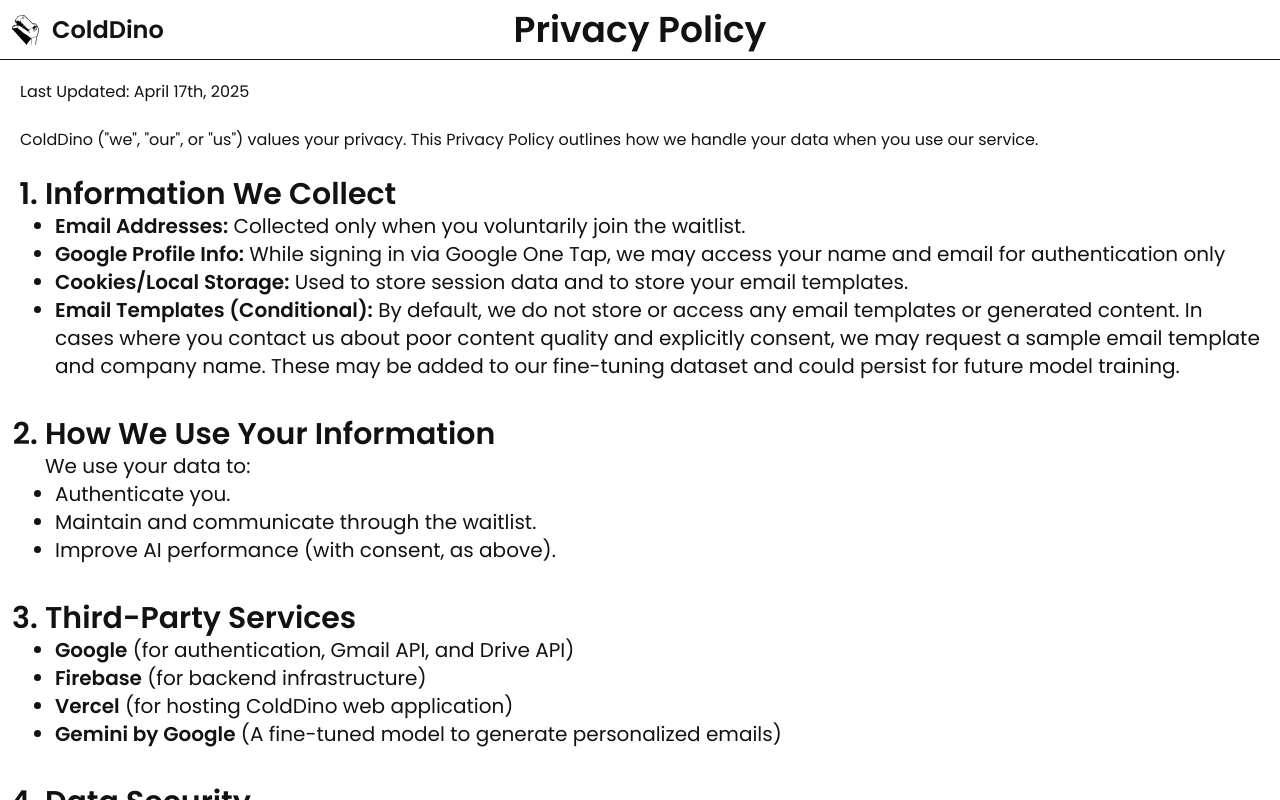
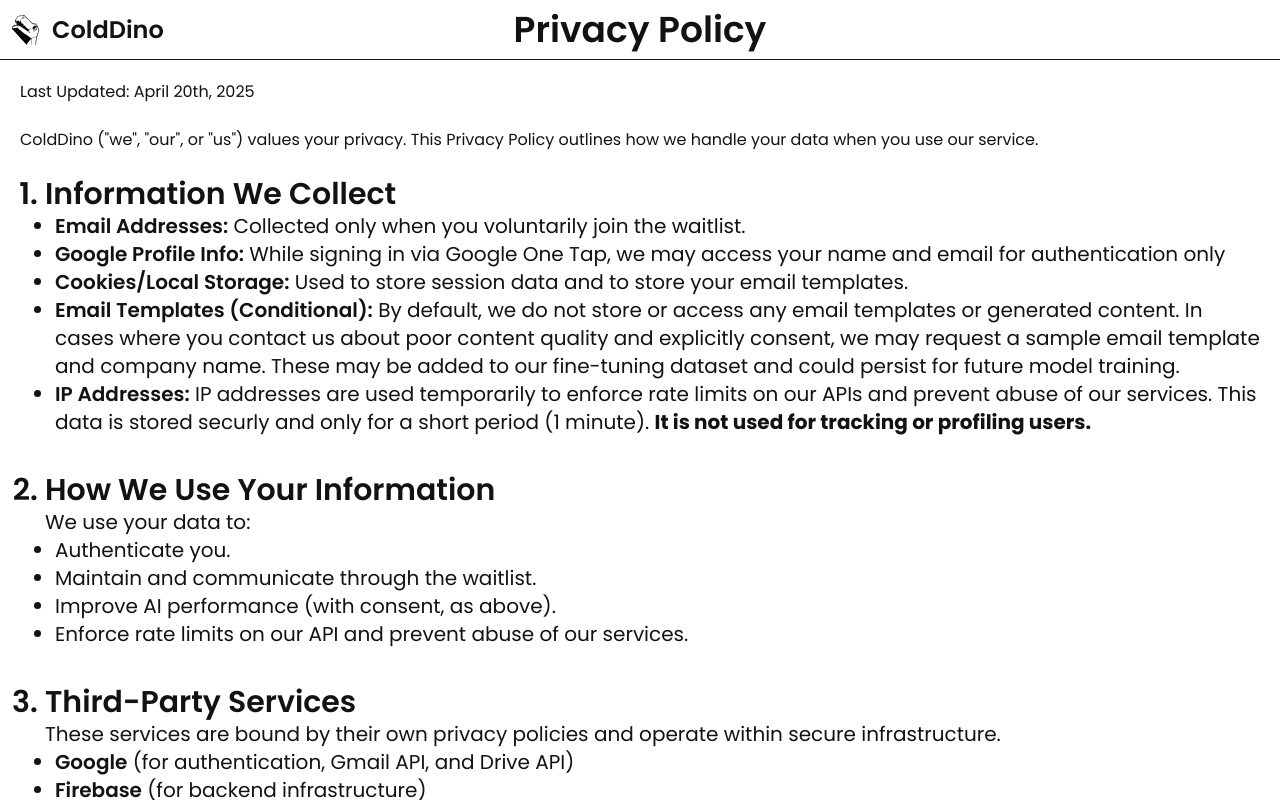
Before and after one commit to PandaBean18/coldDino, a Next.js app: page /privacy in a window 1280 px wide. Shown: the top 800 px of the page. Built offline with nearby package versions, Linux system fonts and the light colour scheme.

Commit message:
updates privacy policy and tnc

```diff
--- a/app/contact/page.tsx
+++ b/app/contact/page.tsx
@@ -85,8 +85,13 @@
             document.getElementById("contactForm")!.style.display = "none";
             document.getElementById("contactSent")!.style.display = "flex";
 
-        } catch {
-            alert("Something went wrong.");
+        } catch(e: any) {
+            if (e.status === 429) {
+                alert("Rate limit exceeded.");
+            } else {
+                alert("Something went wrong.");
+            }
+
             sendButton!.style.display = "block";
             sendButtonLoading!.style.display = "none";
             return;
--- a/app/privacy/page.tsx
+++ b/app/privacy/page.tsx
@@ -39,7 +39,7 @@
             </div>
 
             <div className="w-full p-[20px] text-[#121212]">
-                <p>Last Updated: April 17th, 2025</p>
+                <p>Last Updated: April 20th, 2025</p>
                 <br />
                 <p>ColdDino ("we", "our", or "us") values your privacy. This Privacy Policy outlines how we handle your data when you use our service.</p>
                 <br />
@@ -51,6 +51,7 @@
                             <li><span className="font-semibold">Google Profile Info:</span> While signing in via Google One Tap, we may access your name and email for authentication only</li>
                             <li><span className="font-semibold">Cookies/Local Storage:</span> Used to store session data and to store your email templates.</li>
                             <li><span className="font-semibold">Email Templates (Conditional):</span> By default, we do not store or access any email templates or generated content. In cases where you contact us about poor content quality and explicitly consent, we may request a sample email template and company name. These may be added to our fine-tuning dataset and could persist for future model training.</li>
+                            <li><span className="font-semibold">IP Addresses:</span> IP addresses are used temporarily to enforce rate limits on our APIs and prevent abuse of our services. This data is stored securly and only for a short period (1 minute). <strong>It is not used for tracking or profiling users.</strong></li>
                         </ul>
                     </li>
                     <br />
@@ -61,16 +62,19 @@
                             <li>Authenticate you.</li>
                             <li>Maintain and communicate through the waitlist.</li>
                             <li>Improve AI performance (with consent, as above).</li>
+                            <li>Enforce rate limits on our API and prevent abuse of our services.</li>
                         </ul>
                     </li>
                     <br />
                     <li>
                         Third-Party Services
+                        <p className="text-xl font-normal">These services are bound by their own privacy policies and operate within secure infrastructure.</p>
                         <ul className="list-disc pl-[10px] text-xl font-normal">
                             <li><span className="font-semibold">Google</span> (for authentication, Gmail API, and Drive API)</li>
                             <li><span className="font-semibold">Firebase</span> (for backend infrastructure)</li>
                             <li><span className="font-semibold">Vercel</span> (for hosting ColdDino web application)</li>
                             <li><span className="font-semibold">Gemini by Google</span> (A fine-tuned model to generate personalized emails)</li>
+                            <li><span className="font-semibold">Upstash</span> (for storing rate limit data)</li>
                         </ul>
                     </li>
                     <br />
--- a/app/terms/page.tsx
+++ b/app/terms/page.tsx
@@ -39,7 +39,7 @@
             </div>
 
             <div className="w-full p-[20px] text-[#121212]">
-                <p>Last Updated: April 17th, 2025</p>
+                <p>Last Updated: April 20th, 2025</p>
                 <br />
                 <p>Welcome to ColdDino! These Terms and Conditions ("Terms") govern your access to and use of ColdDino ("we", "our", or "us") and its services. By using our website or application, you agree to these Terms.</p>
                 <br />
@@ -57,6 +57,11 @@
                     <li>
                         Data Usage
                         <p className="text-xl font-normal">We do not store user-generated content by default. Your data primarily resides in your browser (cookies or local storage). The only data we collect directly is your email when you sign up for the waitlist. See our <a className="text-blue-500" href="/privacy">Privacy Policy</a> for full details.</p>
+                    </li>
+                    <br />
+                    <li>
+                        Usage Limitations
+                        <p className="text-xl font-normal">To ensure fair usage and protect the integrity of our services, we implement rate limiting on certain routes. As part of this process, we may temporarily associate your IP address with request counts. This data is used exclusively for security and performance optimization, and is not retained beyond what is necessary for enforcement.</p>
                     </li>
                     <br />
                     <li>
```
